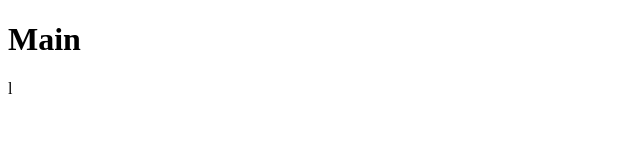
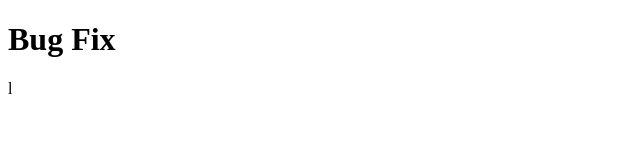
Before and after one commit to godooooy/aula3, a plain HTML site: page index.html in a window 1280 px wide. Shown: the whole page, without its empty margins (0-640 px from the left). Drawn offline with Linux system fonts and the light colour scheme.

Commit message:
commitBugFix

```diff
--- a/index.html
+++ b/index.html
@@ -6,6 +6,6 @@
   <title>Aula 3</title>
 </head>
 <body>
-  <h1>Main</h1>
+  <h1>Bug Fix</h1>
 </body>
 </html>l
```
